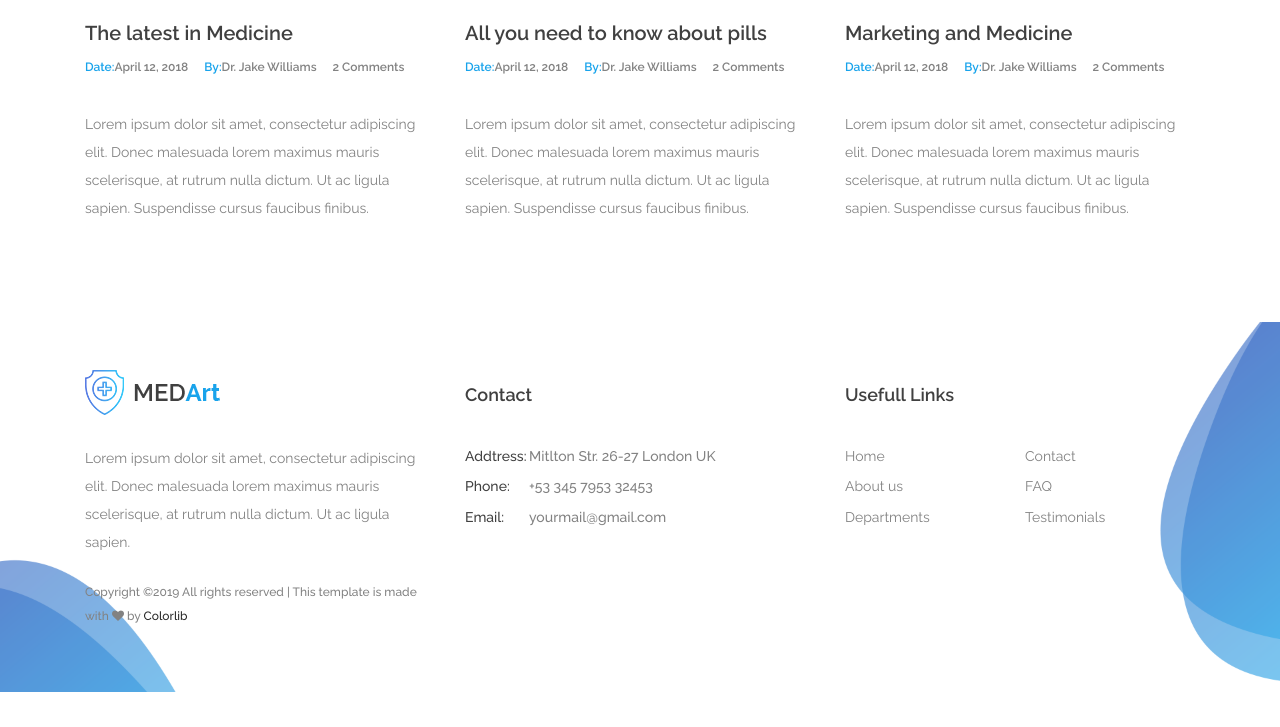
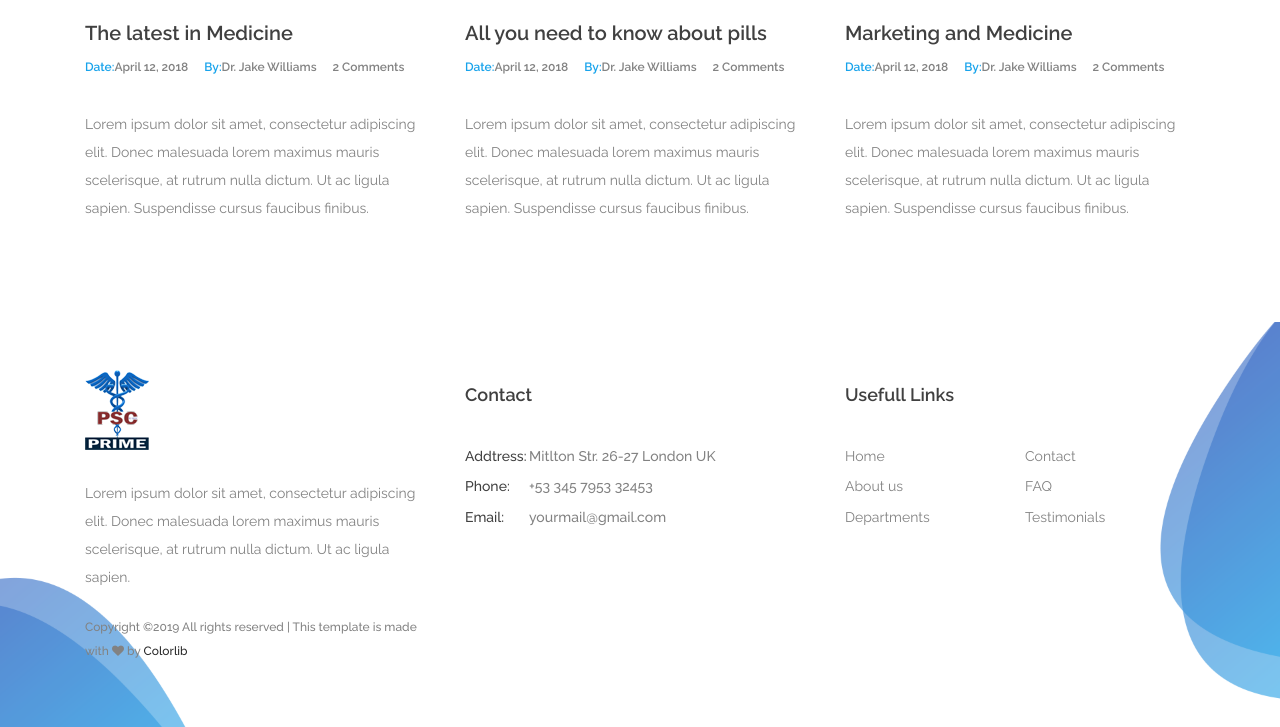
Before and after one commit to emaitee/prime_website, a plain HTML site: page index.html in a window 1280 px wide. Shown: the part 3819-4546 px from the top of the page. Before the commit the page ends 4511 px from the top, so only its background shows below. Drawn offline with nearby package versions, Linux system fonts and the light colour scheme.

Commit message:
add logo

```diff
--- a/index.html
+++ b/index.html
@@ -564,7 +564,7 @@
                 <div class="row">
                     <div class="col-12 col-md-6 col-lg-4">
                         <div class="foot-about">
-                            <h2><a href="#"><img src="images/logo.png" alt=""></a></h2>
+                            <h2><a href="#"><img src="images/psc_logo.png" alt=""></a></h2>
 
                             <p>Lorem ipsum dolor sit amet, consectetur adipiscing elit. Donec malesuada lorem maximus mauris scelerisque, at rutrum nulla dictum. Ut ac ligula sapien.</p>
 
```
Also changed, not shown: about.html (+1 -1 lines), contact.html (+1 -1 lines), elements.html (+1 -1 lines), news.html (+1 -1 lines), services.html (+2 -2 lines).
